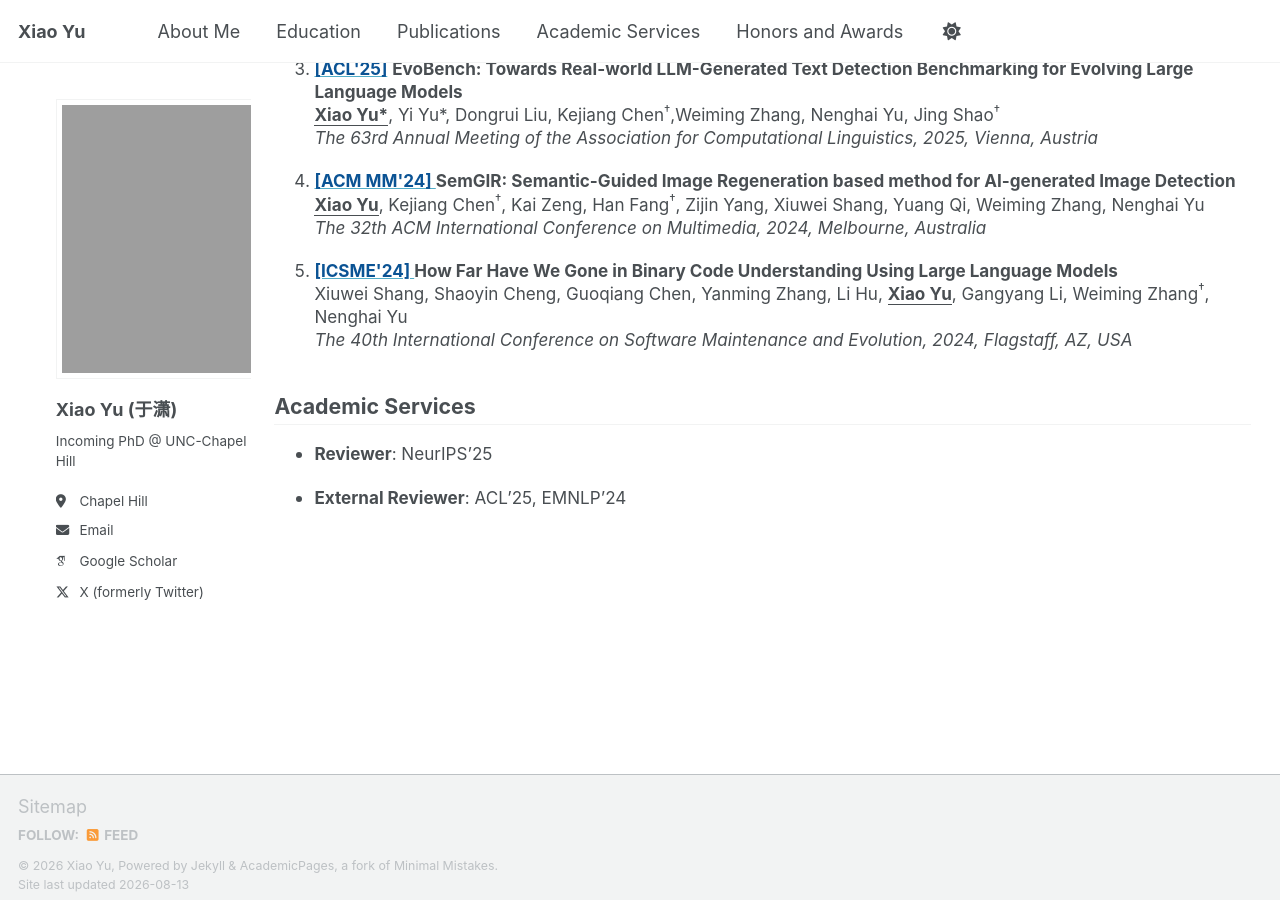
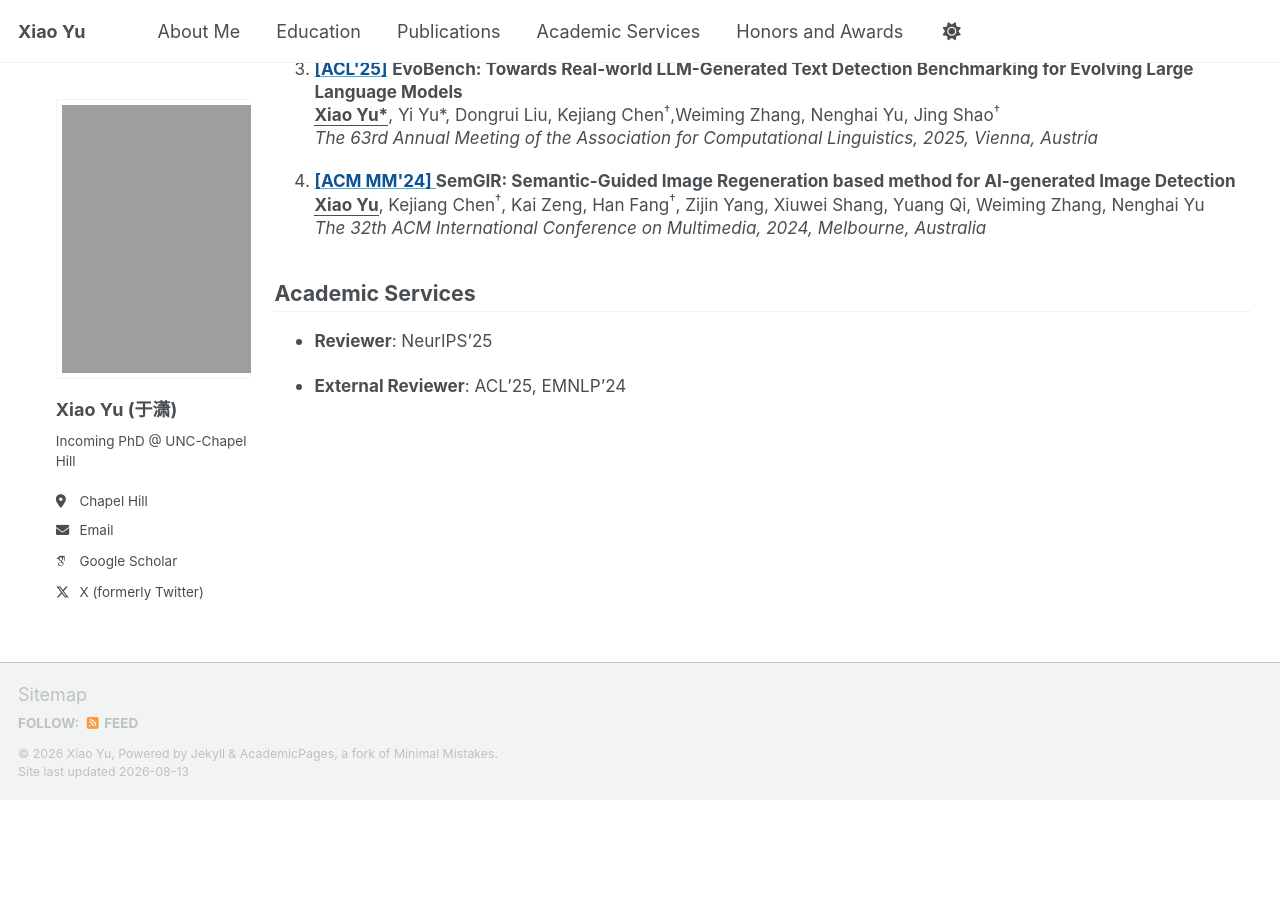
Before and after one commit to xiaoyu-1217/xiaoyu-1217.github.io, a Jekyll site: the page built from _pages/about.md, in a window 1280 px wide and 900 px high, scrolled down 726 px. Built offline with Jekyll 4.4.1, drawn with Linux system fonts in a browser that asks for light colours; some web fonts are replaced; a script that is not in the unit is left out; after the commit the page ends 1526 px from its top, so only the background shows below that.

Commit message:
Update about.md

```diff
--- a/_pages/about.md
+++ b/_pages/about.md
@@ -62,14 +62,6 @@ Feel free to reach out for collaborations or any questions. Always happy to conn
         <br />
         <em>The 32th ACM International Conference on Multimedia, 2024, Melbourne, Australia</em><br>
     </li>
-    <h2 style="margin-top: 0.004em; border-bottom: none;"></h2>
-    <li>
-      <b><a href='https://ieeexplore.ieee.org/abstract/document/10795058'><font color="#0b5394">[ICSME'24] </font></a></b>
-      <b>How Far Have We Gone in Binary Code Understanding Using Large Language Models</b>
-      <br /> Xiuwei Shang, Shaoyin Cheng, Guoqiang Chen, Yanming Zhang, Li Hu, <strong><u>Xiao Yu</u></strong>, Gangyang Li, Weiming Zhang<sup>†</sup>, Nenghai Yu
-      <br />
-      <em>The 40th International Conference on Software Maintenance and Evolution, 2024, Flagstaff, AZ, USA</em><br>
-    </li>
 
 </ol>
 
```
